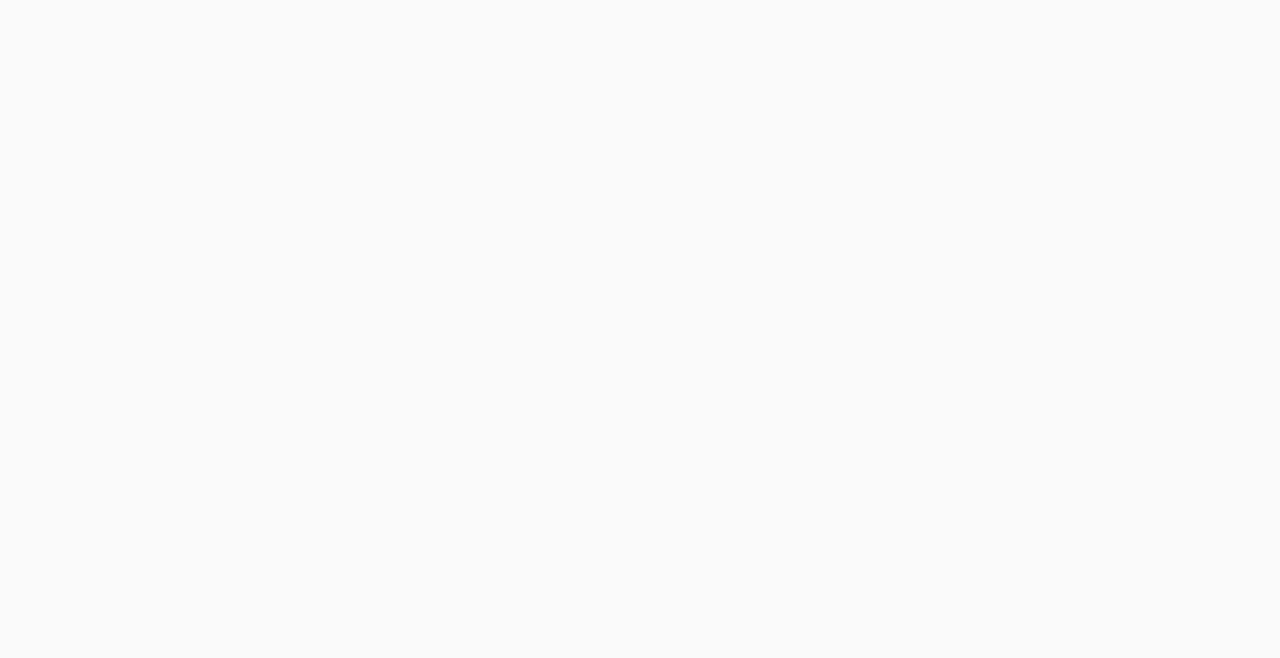
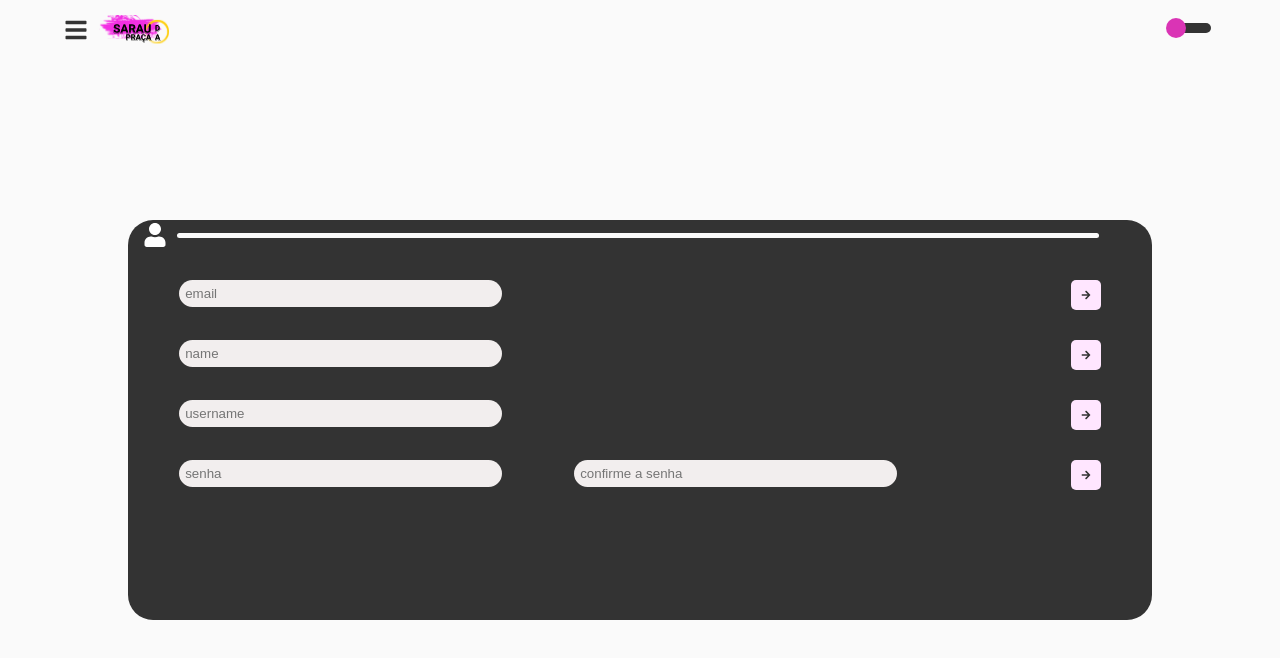
Before and after one commit to mugarate12/saraudapracaweb2.0, a React (Create React App) app: page /admin/config in a window 1280 px wide. Shown: the top 658 px of the page. Built offline with nearby package versions, Linux system fonts and the light colour scheme.

Commit message:
admin config page

```diff
--- a/src/Navigator.tsx
+++ b/src/Navigator.tsx
@@ -19,6 +19,7 @@
 import ViewSchedule from './pages/ViewSchedule/index'
 import SendSchedule from './pages/SendSchedule/index'
 import CreateAdmin from './pages/CreateAdmin/index'
+import AdminConfig from './pages/AdminConfig/index'
 
 export const ThemeContext = React.createContext(() => {})
 
@@ -46,6 +47,7 @@
             <Route path='/cronograma/ver' component={ViewSchedule} />
             <Route path='/cronograma/enviar' component={SendSchedule} />
             <Route path='/admin/criar' component={CreateAdmin} />
+            <Route path='/admin/config' component={AdminConfig} />
           </Switch>
         </ThemeContext.Provider>
       </ThemeProvider>
--- a/src/components/SideBar/index.tsx
+++ b/src/components/SideBar/index.tsx
@@ -80,7 +80,7 @@
           {renderSideBarSubOptions(scheduleOptions, ['Criar/Editar', 'Ver', 'Enviar'], ['/cronograma/criar', '/cronograma/ver', '/cronograma/enviar'])}
 
           {renderSideBarOptions(adminOptions, setAdminOptions, Styled.AdminIcon, 'Administrador')}
-          {renderSideBarSubOptions(adminOptions, ['Criar', 'Configurações'], ['/admin/criar', '/'])}
+          {renderSideBarSubOptions(adminOptions, ['Criar', 'Configurações'], ['/admin/criar', '/admin/config'])}
 
           <Styled.SidebarButton onClick={() => history.push('/')}>
             <Styled.SideBarItemContent>
--- a/src/components/TableHeader/index.tsx
+++ b/src/components/TableHeader/index.tsx
@@ -3,7 +3,7 @@
 import * as Styled from './styles'
 
 interface TableHeaderInterface {
-  type?: 'events' | 'participants' | 'schedule';
+  type?: 'events' | 'participants' | 'schedule' | 'admin';
 }
 
 const TableHeader: React.FC<TableHeaderInterface> = ({ type }) => {
@@ -15,6 +15,8 @@
         return <Styled.ParticipantsIcon />
       case 'schedule':
         return <Styled.ScheduleIcon />
+      case 'admin':
+        return <Styled.AdminIcon />
       default:
         return
     }
--- a/src/components/TableHeader/styles.tsx
+++ b/src/components/TableHeader/styles.tsx
@@ -1,5 +1,5 @@
 import styled from 'styled-components'
-import { FaCalendar, FaClock, FaUsers } from 'react-icons/fa'
+import { FaCalendar, FaClock, FaUsers, FaUser } from 'react-icons/fa'
 
 export const Container = styled.div`
   height: 30px;
@@ -59,3 +59,11 @@
 
   color: ${props => props.theme.colors.sideBarIcon};
 `
+
+export const AdminIcon = styled(FaUser)`
+  margin-left: 15px;
+
+  font-size: ${props => props.theme.iconSize};
+
+  color: ${props => props.theme.colors.sideBarIcon};
+`
--- /dev/null
+++ b/src/pages/AdminConfig/index.tsx
@@ -0,0 +1,72 @@
+import React from 'react'
+
+import * as Styled from './styles'
+
+import Header from './../../containers/Header/index'
+import TableContainer from './../../components/TableContainer/index'
+import TableHeader from './../../components/TableHeader/index'
+import Input from './../../components/Input/index'
+
+export default function AdminConfig() {
+  return (
+    <>
+      <Header haveMenu={true} />
+
+      <Styled.Container>
+        <TableContainer>
+          <TableHeader type='admin' />
+
+          <Styled.LiceContentContainer>
+            <Styled.InputContainer>
+              <Input placeholder='email' />
+            </Styled.InputContainer>
+
+            <span></span>
+
+            <Styled.Button >
+              <Styled.Icon />
+            </Styled.Button>
+          </Styled.LiceContentContainer>
+
+          <Styled.LiceContentContainer>
+            <Styled.InputContainer>
+              <Input placeholder='name' />
+            </Styled.InputContainer>
+
+            <span></span>
+
+            <Styled.Button >
+              <Styled.Icon />
+            </Styled.Button>
+          </Styled.LiceContentContainer>
+
+          <Styled.LiceContentContainer>
+            <Styled.InputContainer>
+              <Input placeholder='username' />
+            </Styled.InputContainer>
+
+            <span></span>
+
+            <Styled.Button >
+              <Styled.Icon />
+            </Styled.Button>
+          </Styled.LiceContentContainer>
+
+          <Styled.LiceContentContainer>
+            <Styled.InputContainer>
+              <Input placeholder='senha' />
+            </Styled.InputContainer>
+
+            <Styled.InputContainer>
+              <Input placeholder='confirme a senha'/>
+            </Styled.InputContainer>
+
+            <Styled.Button >
+              <Styled.Icon />
+            </Styled.Button>
+          </Styled.LiceContentContainer>
+        </TableContainer>
+      </Styled.Container>
+    </>
+  )
+}
--- /dev/null
+++ b/src/pages/AdminConfig/styles.tsx
@@ -0,0 +1,64 @@
+import styled from 'styled-components'
+import { FaArrowRight } from 'react-icons/fa'
+
+export const Container = styled.div`
+  width: 100%;
+  min-height: 500px;
+  height: 90vh;
+
+  display: flex;
+  flex-direction: column;
+  justify-content: center;
+  align-items: center;
+
+  @media (max-height: 600px) {
+    height: 88vh;
+  }
+
+  @media (max-height: 400px) {
+    height: 82vh;
+  }
+`
+
+export const LiceContentContainer = styled.div`
+  width: 90%;
+  height: 30px;
+
+  margin-top: 30px;
+
+  display: grid;
+  grid-template-columns: repeat(2, 3fr) 1fr;
+`
+
+export const InputContainer = styled.div`
+  width: 80%;
+`
+
+export const Button = styled.button`
+  height: 30px;
+  width: 30px;
+
+  justify-self: end;
+
+  /* display: flex;
+  justify-content: center;
+  align-content: center; */
+
+  border: 0 none;
+  border-radius: 5px;
+
+  cursor: pointer;
+
+  background-color:${props => props.theme.colors.buttonbackground};
+
+  :focus {
+    outline: 0;
+    box-shadow: 0 0 0 0;
+  }
+`
+
+export const Icon = styled(FaArrowRight)`
+  font-size: 10px;
+
+  color: ${props => props.theme.colors.buttonIcon};
+`
```
